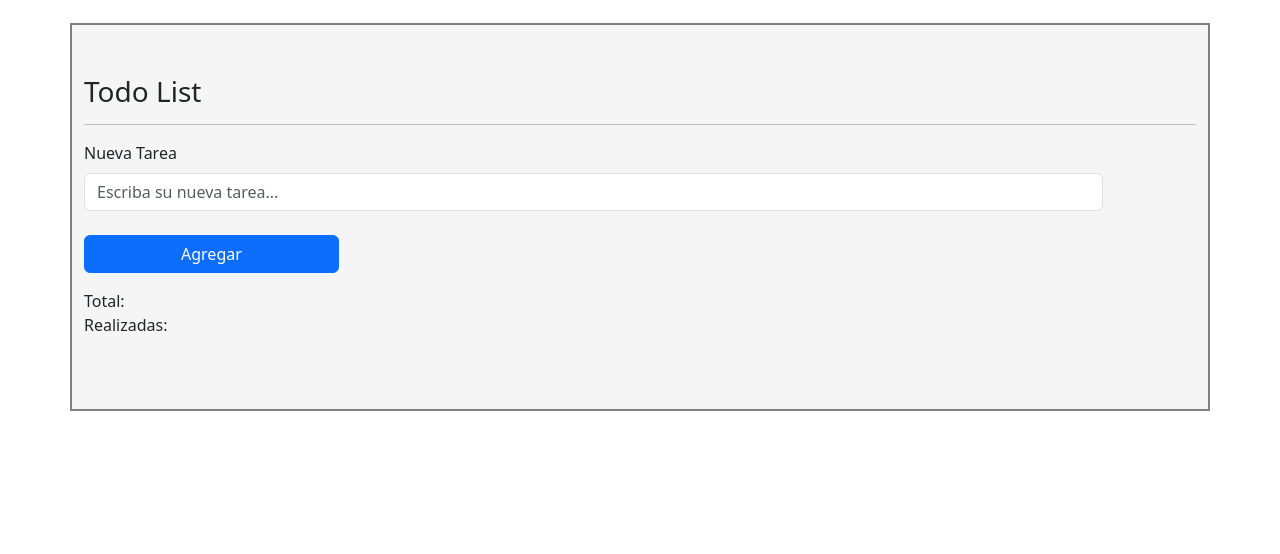
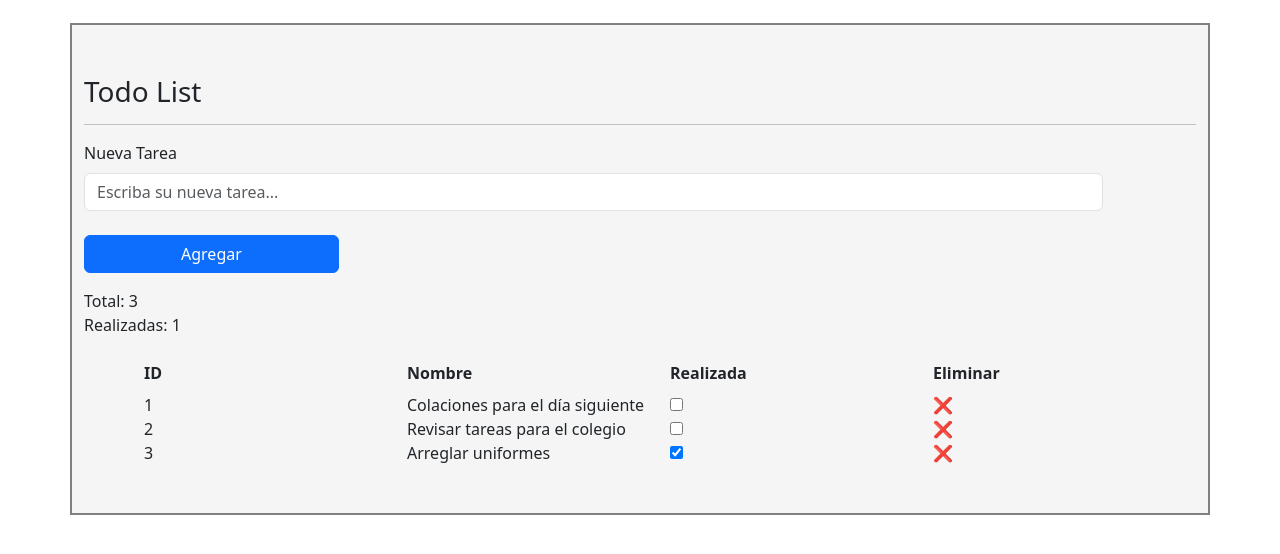
Before and after one commit to andreaendigital/tareajs_todolist, a plain HTML site: page index.html in a window 1280 px wide. Drawn offline with nearby package versions, Linux system fonts and the light colour scheme.

Commit message:
src corregido

```diff
--- a/index.html
+++ b/index.html
@@ -17,7 +17,7 @@
       integrity="sha384-C6RzsynM9kWDrMNeT87bh95OGNyZPhcTNXj1NW7RuBCsyN/o0jlpcV8Qyq46cDfL"
       crossorigin="anonymous"
     ></script>
-    <script defer src="./index.js"></script>
+    <script defer src="./assets/js/index.js"></script>
 
     <title>Desafío Todo List</title>
   </head>
```
